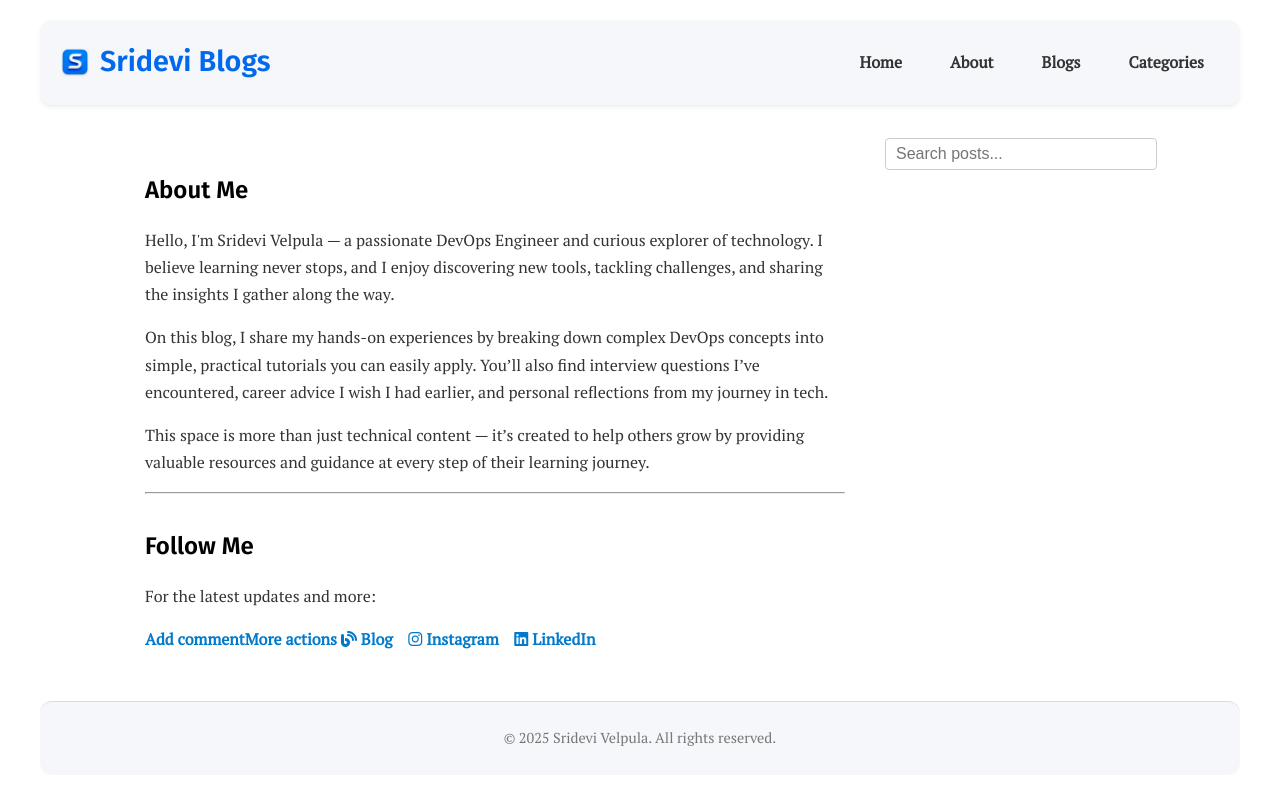
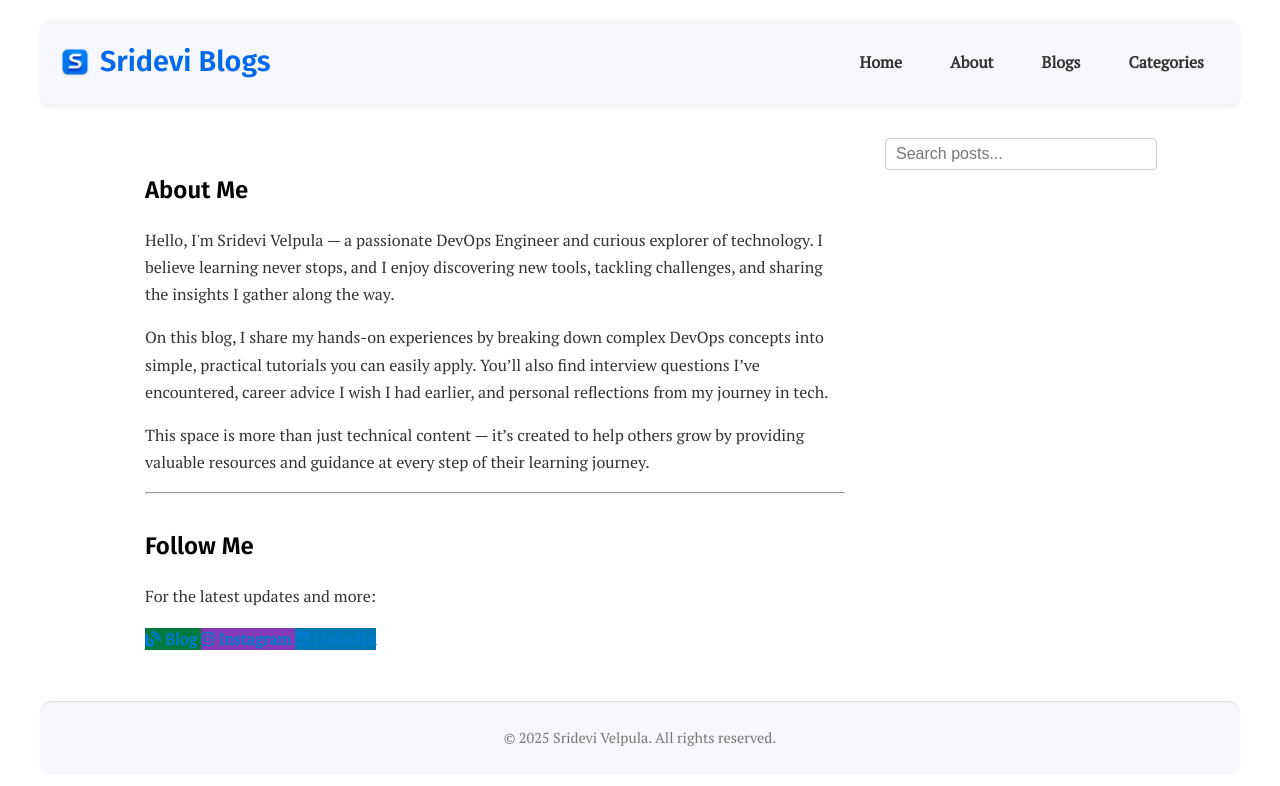
Before and after one commit to srideviblogs/srideviblogs.github.io, a Jekyll site: the page built from about.md, in a window 1280 px wide. Shown: the top 786 px of the page. Built offline with Jekyll 4.4.1, drawn with Linux system fonts in a browser that asks for light colours.

Commit message:
Update about.md

```diff
--- a/about.md
+++ b/about.md
@@ -21,16 +21,14 @@ permalink: /about/
 
   <p>For the latest updates and more:</p>
 
-<div class="social-badges social-left">
-    <a href="https://srideviblogs.github.io/" target="_blank" rel="noopener">Add commentMore actions
+  <div class="social-badges social-left">
+    <a href="https://srideviblogs.github.io/" class="btn blog-btn" target="_blank" rel="noopener">
       <i class="fas fa-blog"></i> Blog
     </a>
-    &nbsp;&nbsp;
-    <a href="https://instagram.com/everydayjournalblog" target="_blank" rel="noopener">
+    <a href="https://instagram.com/everydayjournalblog" class="btn instagram-btn" target="_blank" rel="noopener">
       <i class="fab fa-instagram"></i> Instagram
     </a>
-    &nbsp;&nbsp;
-    <a href="https://www.linkedin.com/in/sandeep-pochu-27589b274/" target="_blank" rel="noopener">
+    <a href="https://www.linkedin.com/in/sandeep-pochu-27589b274/" class="btn linkedin-btn" target="_blank" rel="noopener">
       <i class="fab fa-linkedin"></i> LinkedIn
     </a>
   </div>
```
